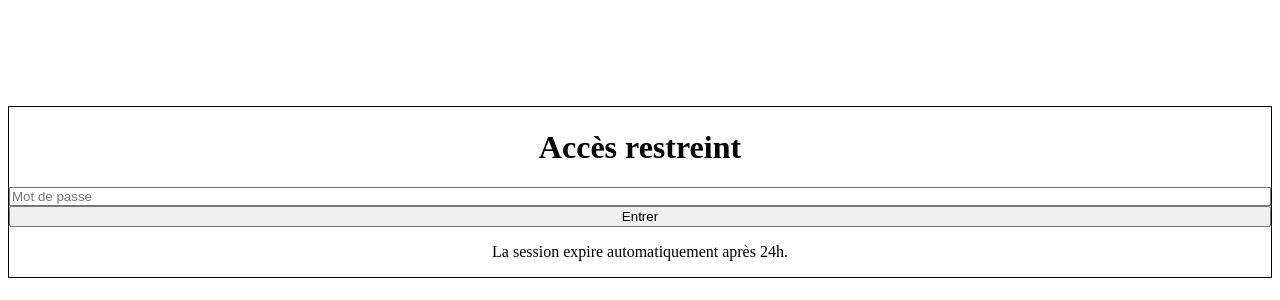
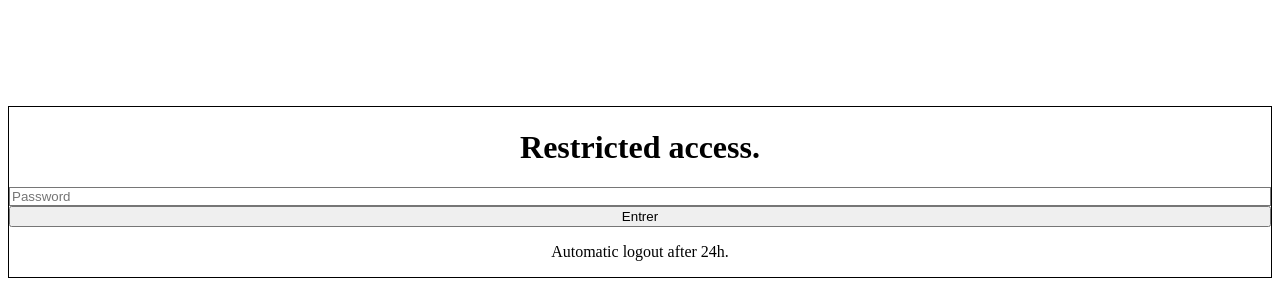
Before and after one commit to brainredefine/rr_abgleich, a Next.js app: page / in a window 1280 px wide. Shown: the part 216-516 px from the top of the page. Built offline with nearby package versions, Linux system fonts and the light colour scheme.

Commit message:
with mdp english

```diff
--- a/app/page.tsx
+++ b/app/page.tsx
@@ -45,7 +45,7 @@ export default function LandingProtected() {
       if (res.ok) {
         setAuthNow();     // session 24h
         setAuthed(true);
-      } else setError("Mot de passe incorrect.");
+      } else setError("Incorrect password.");
     } catch {
       setError("Erreur de connexion.");
     }
@@ -58,10 +58,10 @@ export default function LandingProtected() {
           onSubmit={handleLogin}
           className="flex w-full max-w-sm flex-col gap-3 rounded-xl border border-gray-300 bg-gray-50 p-6 shadow-lg"
         >
-          <h1 className="text-lg font-semibold text-center mb-2">Accès restreint</h1>
+          <h1 className="text-lg font-semibold text-center mb-2">Restricted access.</h1>
           <input
             type="password"
-            placeholder="Mot de passe"
+            placeholder="Password"
             value={password}
             onChange={(e) => setPassword(e.target.value)}
             className="rounded-lg border border-gray-300 bg-white px-3 py-2"
@@ -74,7 +74,7 @@ export default function LandingProtected() {
             Entrer
           </button>
           <p className="text-xs text-gray-500 text-center mt-1">
-            La session expire automatiquement après 24h.
+            Automatic logout after 24h.
           </p>
         </form>
       </main>
```
